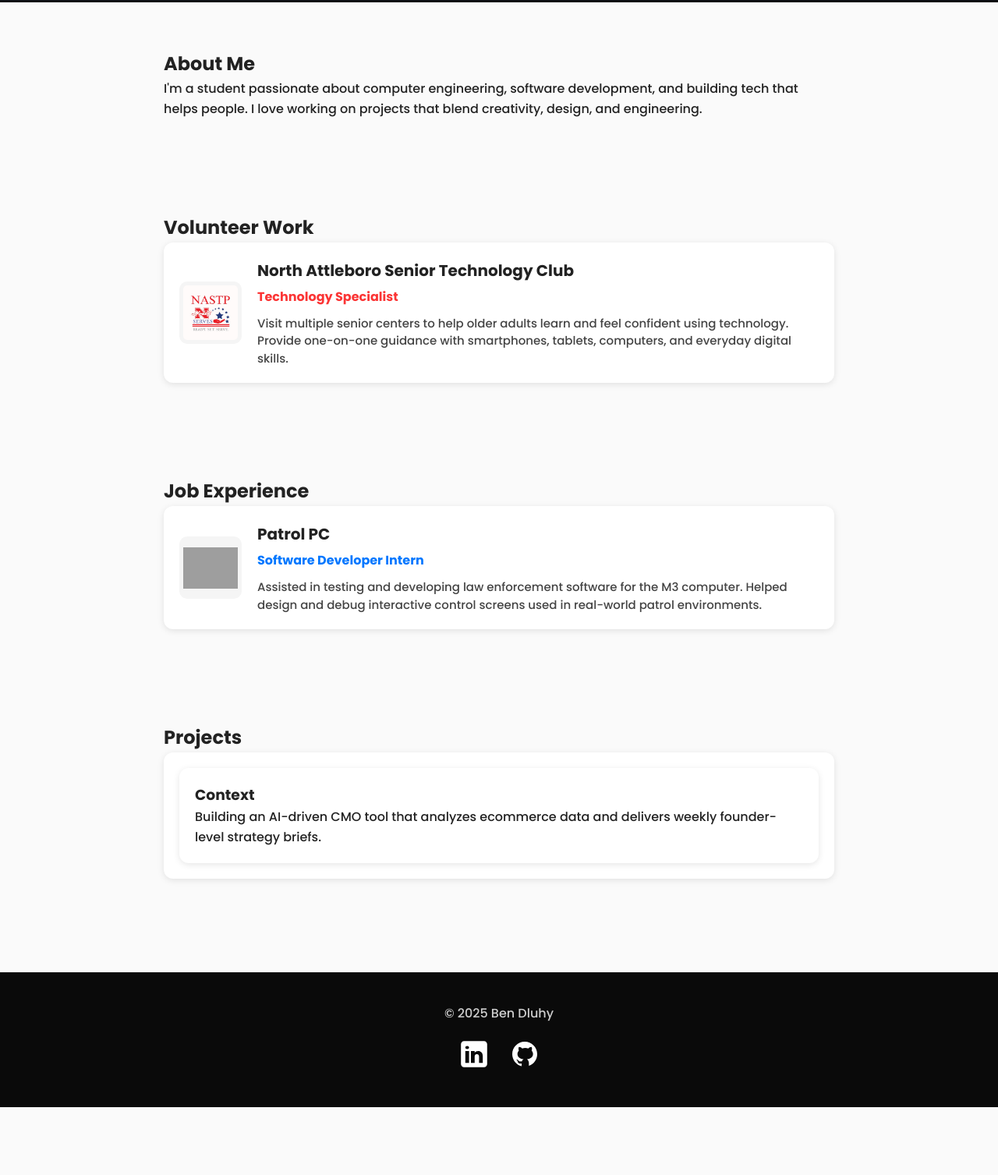
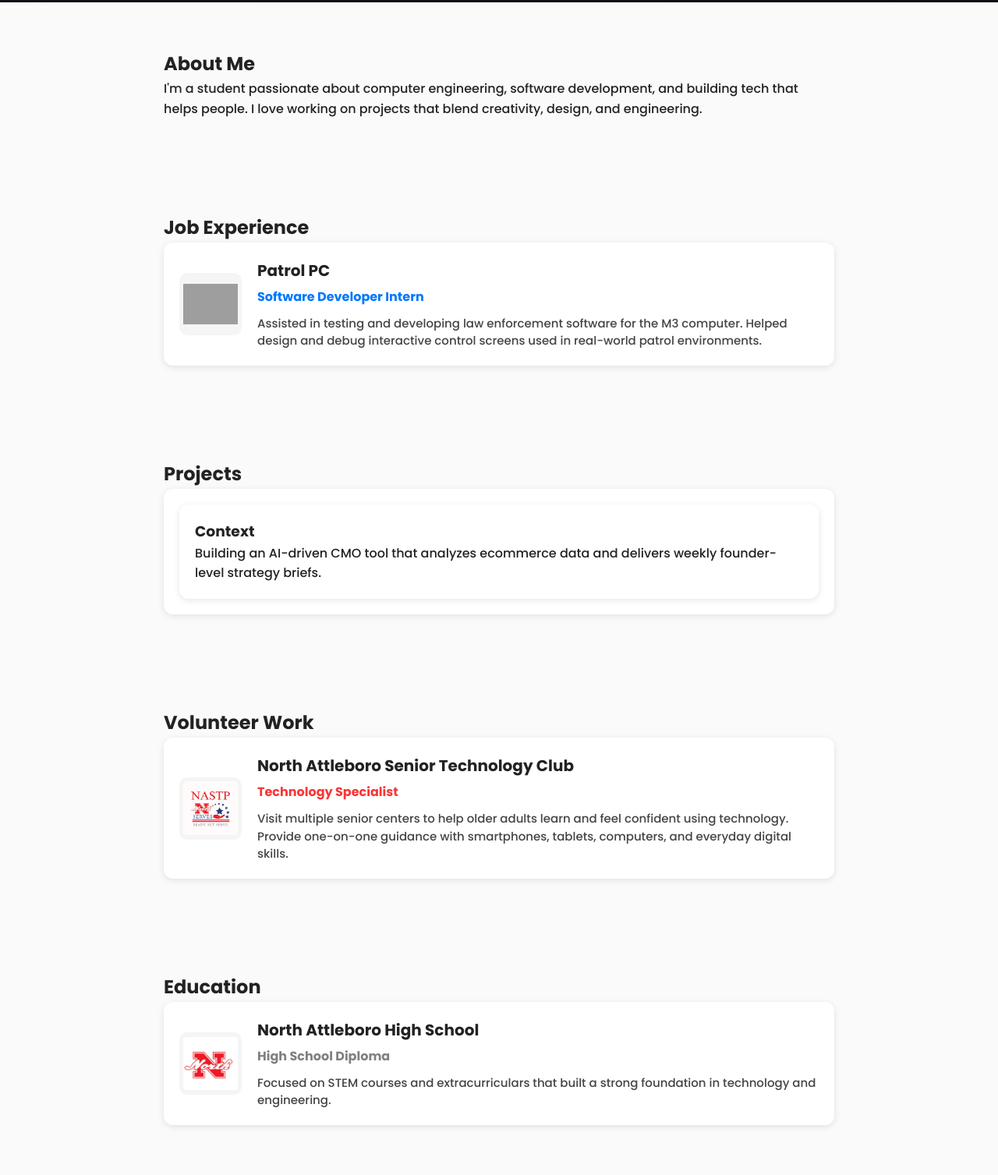
Before and after one commit to bendluhy/bendluhy.github.io, a plain HTML site: page index.html in a window 1280 px wide. Shown: the part 797-2304 px from the top of the page at 78% size. Before the commit the page ends 2217 px from the top, so only its background shows below. Drawn offline with Linux system fonts and the light colour scheme; grey boxes are pictures that could not be loaded.

Commit message:
Added education block

```diff
--- a/index.html
+++ b/index.html
@@ -26,25 +26,6 @@
       I love working on projects that blend creativity, design, and engineering.
     </p>
   </section>
-  <section id="volunteering">
-    <h2>Volunteer Work</h2>
-    <div class="project-grid">
-      <a href="pages/nastp.html" class="job-card" style="text-decoration:none; color:inherit;">
-        <img src="assets/nastp/nastplogo.png"
-            alt="NASTP Logo"
-            class="job-logo">
-
-        <div class="job-info">
-          <h3>North Attleboro Senior Technology Club</h3>
-          <h4 style="color: rgb(251, 53, 53)">Technology Specialist</h4>
-          <p>
-            Visit multiple senior centers to help older adults learn and feel confident using technology.
-            Provide one-on-one guidance with smartphones, tablets, computers, and everyday digital skills.
-          </p>
-        </div>
-      </a>
-    </div>
-  </section>
   <section id="jobs">
     <h2>Job Experience</h2>
     <div class="job-grid">
@@ -70,6 +51,38 @@
       </a>
     </div>
   </section>
+    <section id="volunteering">
+    <h2>Volunteer Work</h2>
+    <div class="project-grid">
+      <a href="pages/nastp.html" class="job-card" style="text-decoration:none; color:inherit;">
+        <img src="assets/nastp/nastplogo.png"
+            alt="NASTP Logo"
+            class="job-logo">
+
+        <div class="job-info">
+          <h3>North Attleboro Senior Technology Club</h3>
+          <h4 style="color: rgb(251, 53, 53)">Technology Specialist</h4>
+          <p>
+            Visit multiple senior centers to help older adults learn and feel confident using technology.
+            Provide one-on-one guidance with smartphones, tablets, computers, and everyday digital skills.
+          </p>
+        </div>
+      </a>
+    </div>
+  </section>
+    <section id="education">
+    <h2>Education</h2>
+    <div class="job-grid">
+      <div class="job-card">
+        <img src="assets/northattleboro/logo.png" alt="North Attleboro High School Logo" class="job-logo">
+        <div class="job-info">
+          <h3>North Attleboro High School</h3>
+          <h4 style="color:grey">High School Diploma</h4>
+          <p>Focused on STEM courses and extracurriculars that built a strong foundation in technology and engineering.</p>
+        </div>
+      </div>
+    </div>
+  </section>
   <footer class="footer">
   <div class="footer-content">
     <p>© 2025 Ben Dluhy</p>
```
Also changed, not shown: assets/northattleboro/logo.png (added).
